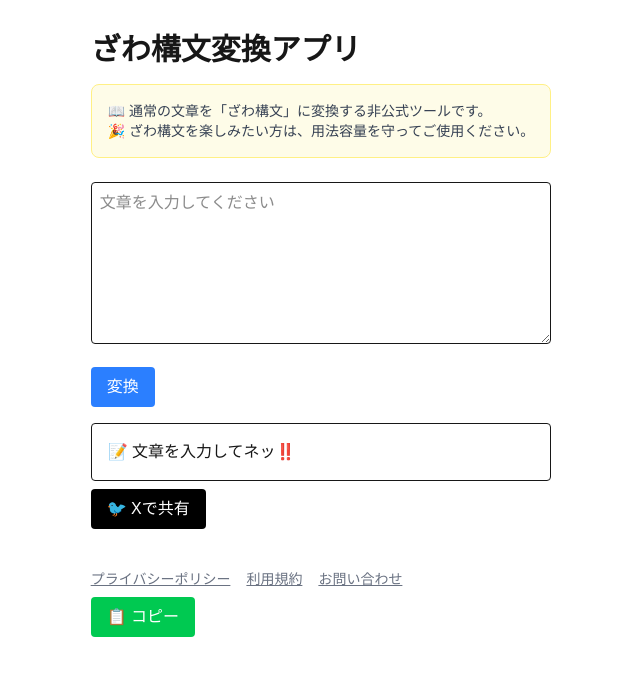
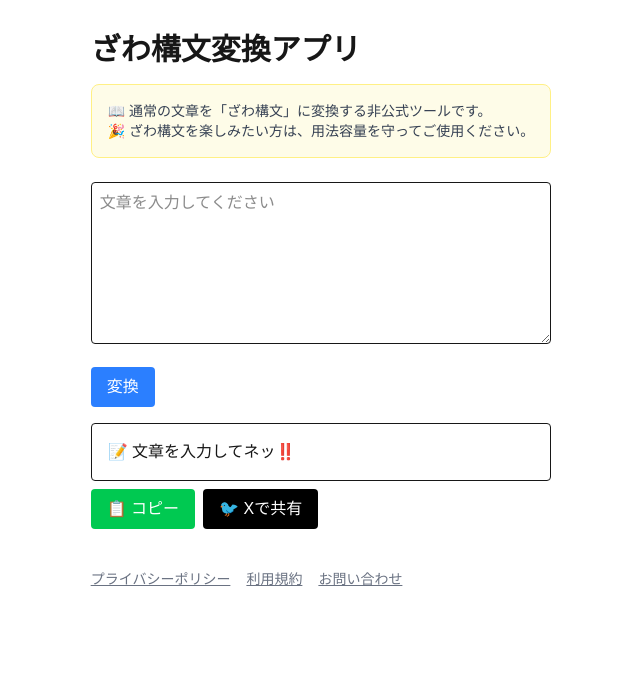
Before and after one commit to imaGiorno/zawa-app, a Next.js app: page / in a window 1280 px wide. Both pictures are taken after a click on the button "変換". Shown: the top 676 px of the page, without its empty margins (319-959 px from the left). Built offline with nearby package versions, Linux system fonts and the light colour scheme.

Commit message:
button fix

```diff
--- a/app/page.tsx
+++ b/app/page.tsx
@@ -104,6 +104,14 @@ const copyResult = async () => {
         {output}
       </div>
   {output && (
+  <>
+    <button
+      onClick={copyResult}
+      className="bg-green-500 text-white px-4 py-2 mt-2 rounded mr-2"
+    >
+      📋 コピー
+    </button>
+
     <a
       href={`https://twitter.com/intent/tweet?text=${encodeURIComponent(
         output +
@@ -115,6 +123,8 @@ const copyResult = async () => {
     >
       🐦 Xで共有
     </a>
+  </>
+
 )}
 
 <footer className="mt-10 text-sm text-gray-500 flex gap-4">
@@ -130,16 +140,7 @@ const copyResult = async () => {
     お問い合わせ
   </a>
 </footer>
-      {output && (
-  <button
-    onClick={copyResult}
-    className="bg-green-500 text-white px-4 py-2 mt-2 rounded"
-  >
-    📋 コピー
-  </button>
 
-
-)}
     </main>
   );
 }
```
Lines whose indentation alone changed are shown as unchanged.
